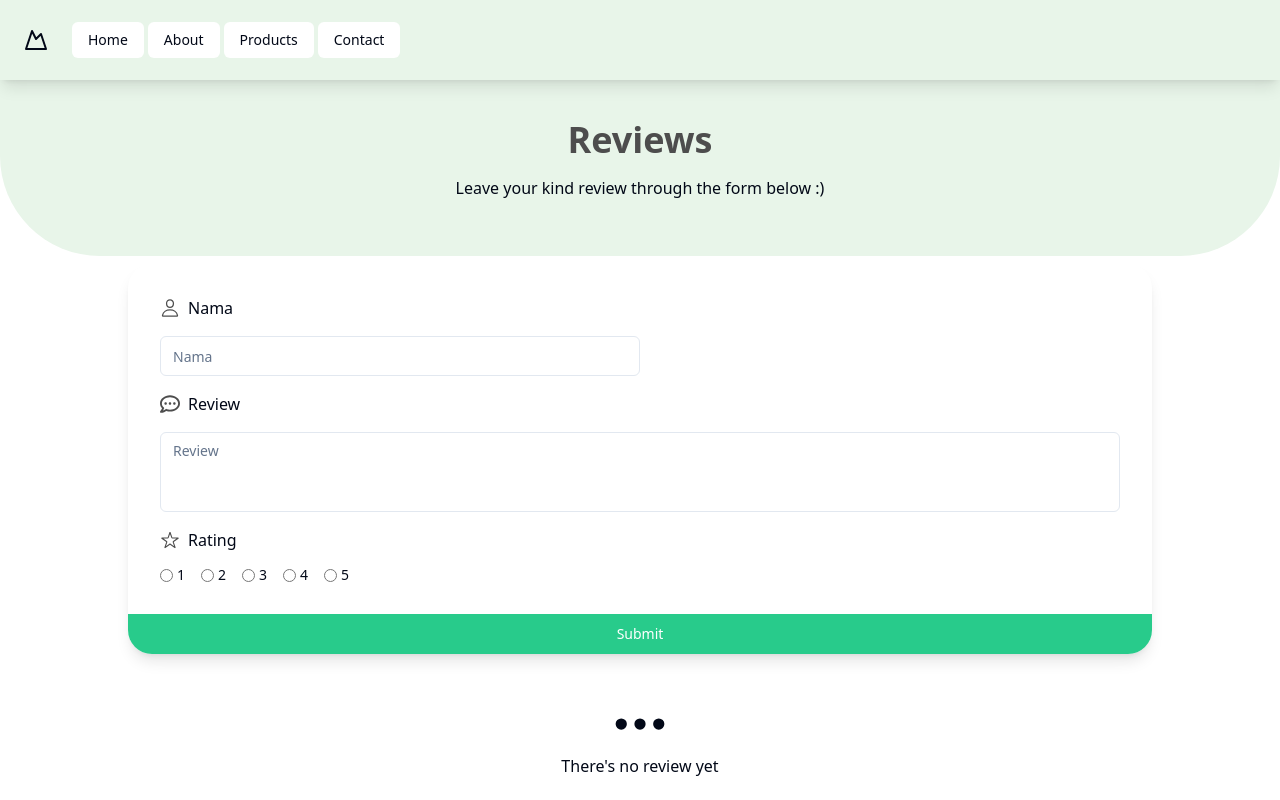
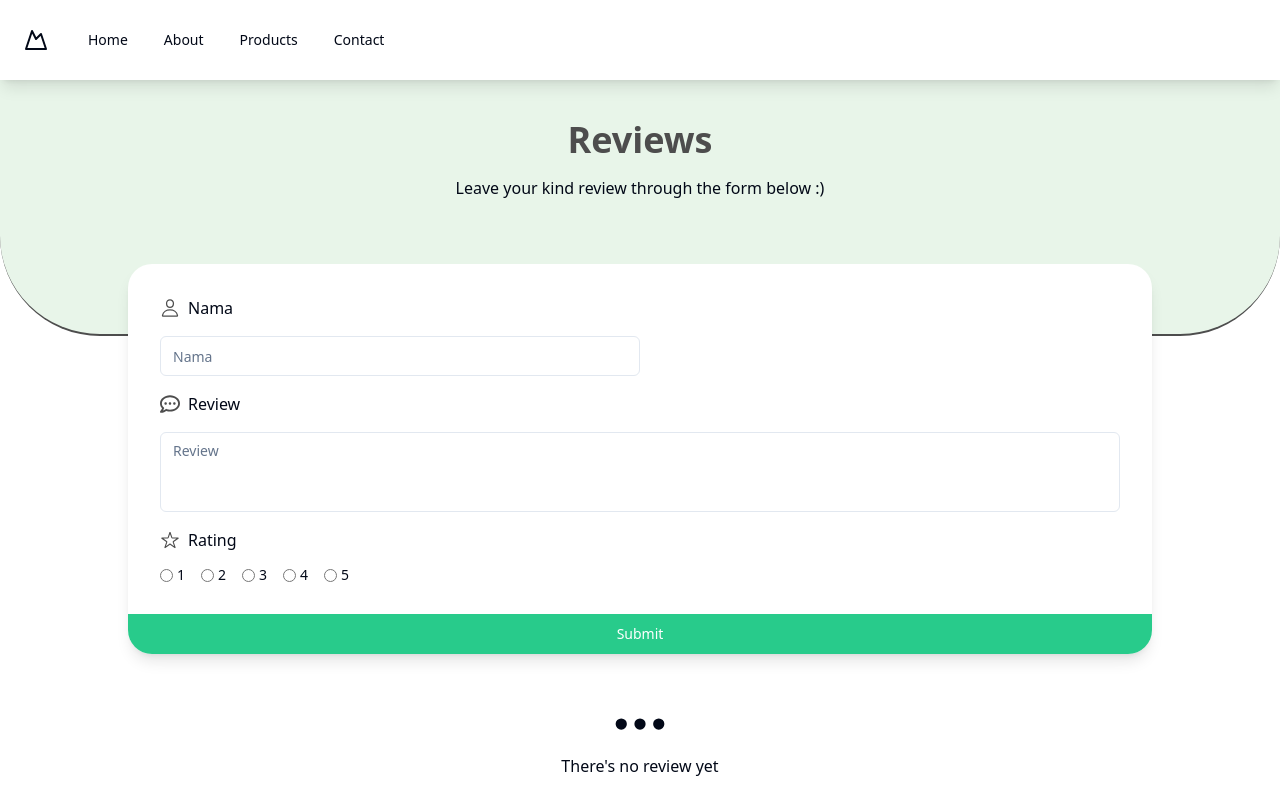
Before and after one commit to breadworshipper/SEA-Technical-Challenge---Frontend, a Next.js app: page /review in a window 1280 px wide. Built offline with nearby package versions, Linux system fonts and the light colour scheme.

Commit message:
CHORE: Added border for the bottom of the header background

```diff
--- a/src/components/ui/HeaderBackground.tsx
+++ b/src/components/ui/HeaderBackground.tsx
@@ -1,6 +1,6 @@
 export default function HeaderBackground() {
     return (
-        <div className="absolute top-0 -z-10 h-64 w-screen bg-tint5 rounded-b-[100px]">
+        <div className="absolute top-[80px] -z-10 h-64 w-screen bg-tint5 rounded-b-[100px] border-b-2 border-deepgrey">
 
         </div>
     )
```
